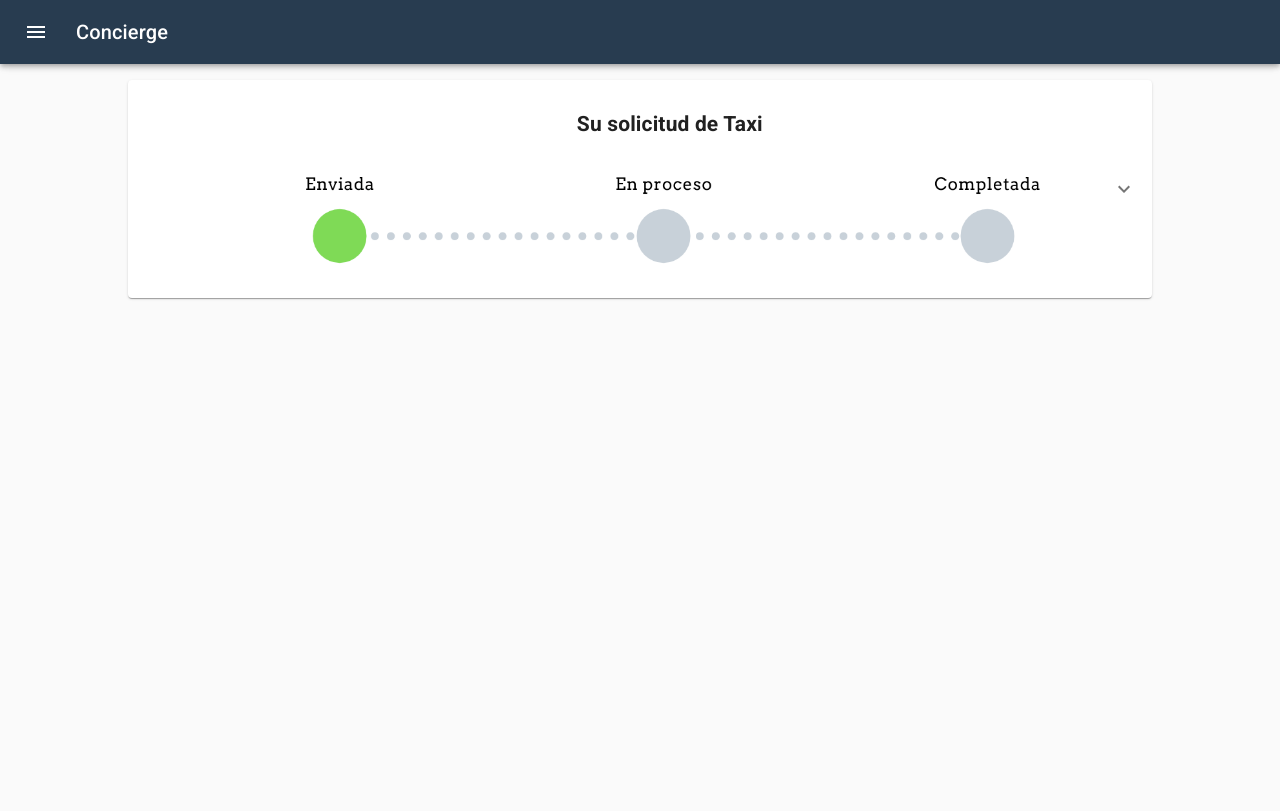
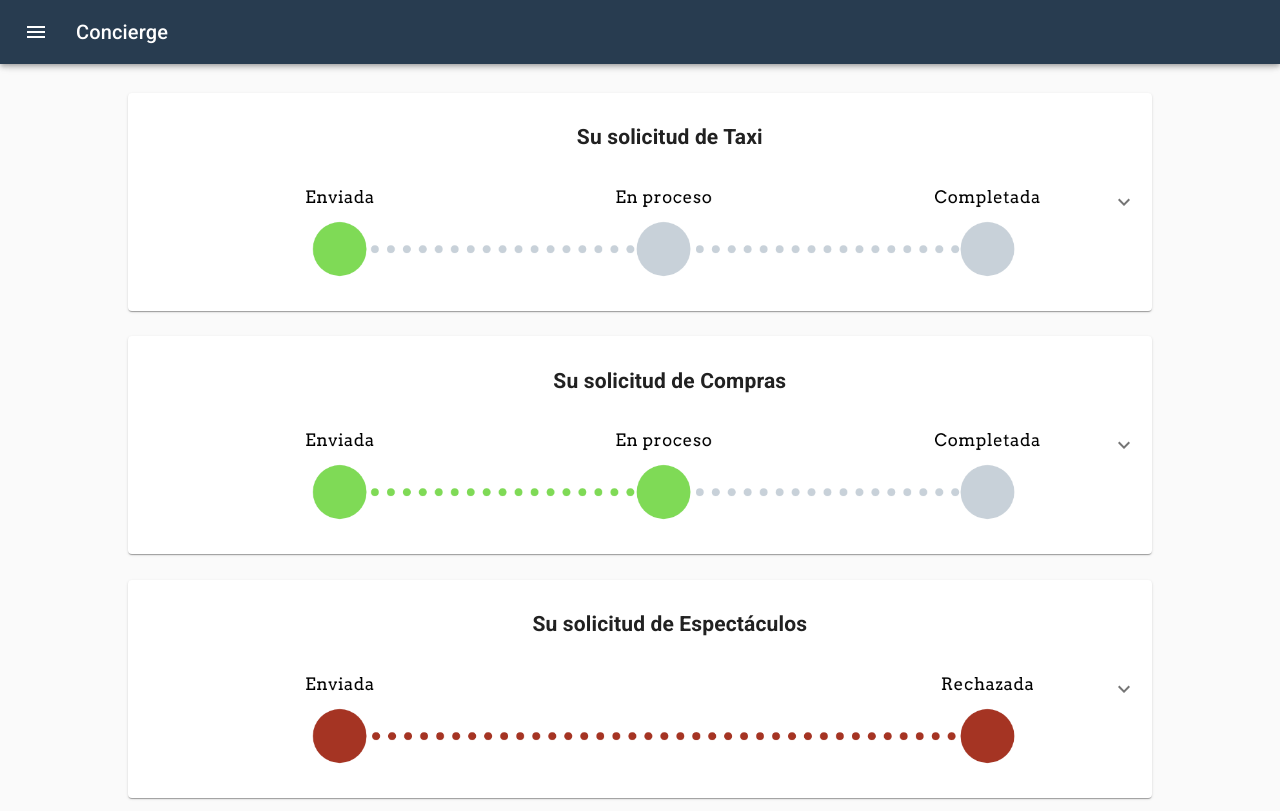
Before and after one commit to pabloi09/concierge, a React (Create React App) app: page /solicitudes in a window 1280 px wide. Built offline with nearby package versions, Linux system fonts and the light colour scheme.

Commit message:
OrderStatusCard with little info for demo

```diff
--- a/src/components/OrderStatusCard.js
+++ b/src/components/OrderStatusCard.js
@@ -8,57 +8,25 @@ import ExpandMoreIcon from '@material-ui/icons/ExpandMore';
 class OrderStatusCard extends Component {
     render() {
         return (
-            <div style={{display: "flex", flexDirection: "column", alignItems: "center"}}>
+            <div style={{display: "flex", flexDirection: "column", alignItems: "center", paddingTop: "1%", paddingBottom: "1%"}}>
                 <ExpansionPanel style={{width: "80%"}}>
                     <ExpansionPanelSummary
                         expandIcon={<ExpandMoreIcon />}
                         aria-controls="panel1a-content">
                         <div style={{display: "flex", flexDirection: "column", alignItems: "center", paddingLeft: "10%"}}>
-                            <h2>Su solicitud de Taxi</h2>
-                            <img src="assets/requests/enviada.png" style={{width: "90%"}}/>
+                            <h2>Su solicitud de {this.props.title}</h2>
+                            <img src={"assets/requests/"+this.props.card+".png"} style={{width: "90%"}}/>
                         </div>
                     </ExpansionPanelSummary>
                     <ExpansionPanelDetails>
                         <Typography>
-                            Lorem ipsum dolor sit amet, consectetur adipiscing elit. Suspendisse malesuada lacus ex,
-                            sit amet blandit leo lobortis eget.
+                            {this.props.info}
                         </Typography>
                     </ExpansionPanelDetails>
                 </ExpansionPanel>
             </div>
-
         );
     }
 }
 
 export default OrderStatusCard;
-
-
-/*
-enviada-> en proceso -> completada
-rechazada
-
-
-
-En todas puede haber también: Su solicitud no ha sido aceptada, póngase en contacto con la recepción del hotel.
-- Estancia:
-    - Nueva reserva: solicitud aceptada, comprobando disponibilidad, reserva completada
-
-- Servicio de habitaciones:
-    - Incidencia: solicitud aceptada, gestionando incidencia, reparador en camino, incidencia resuelta
-    - Carta: solicitud aceptada, preparando pedido, pedido en camino, ¡Listo!
-
-- Ocio:
-    - Restaurante: solicitud aceptada, comprobando disponibilidad, reserva completada
-    - Entradas: solicitud aceptada, comprobando disponibilidad, reserva completada
-    - Guía turismo: solicitud aceptada, comprobando disponibilidad, reserva completada
-    - Compras: solicitud aceptada, preparando pedido, pedido en camino, ¡Listo!
-
-- Transporte:
-    - Shuttle: solicitud aceptada, comprobando disponibilidad, reserva completada
-    - Taxi: solicitud aceptada, comprobando disponibilidad, reserva completada
-    - VTC: solicitud aceptada, comprobando disponibilidad, reserva completada
-
-- Personalizada: solicitud aceptada, comprobando disponibilidad, pedido completado
-
-*/
--- a/src/components/UserApp.js
+++ b/src/components/UserApp.js
@@ -46,7 +46,9 @@ class UserApp extends Component {
 
                                 </Route>
                                 <Route path="/solicitudes">
-                                    <OrderStatusCard />
+                                    <OrderStatusCard title="Taxi" card="enviada" info="Su solicitud ha sido enviada y nuestro personal procederá a tramitarla lo ants posible. Le agradecemos la espera."/>
+                                    <OrderStatusCard title="Compras" card="enproceso" info="Su solicitud está siendo procesada por nuestro personal. Si tiene algún problema, puede llamar a recepción en el 001 a través del teléfono de su habitación."/>
+                                    <OrderStatusCard title="Espectáculos" card="rechazada" info="Su solicitud ha sido rechazada. Puede deberse a falta de disponibilidad, para más información llame a recepción en el 001 a través del teléfono de su habitación."/>
                                 </Route>
                                 <Route path="/">
                                     <MainPage />
```
